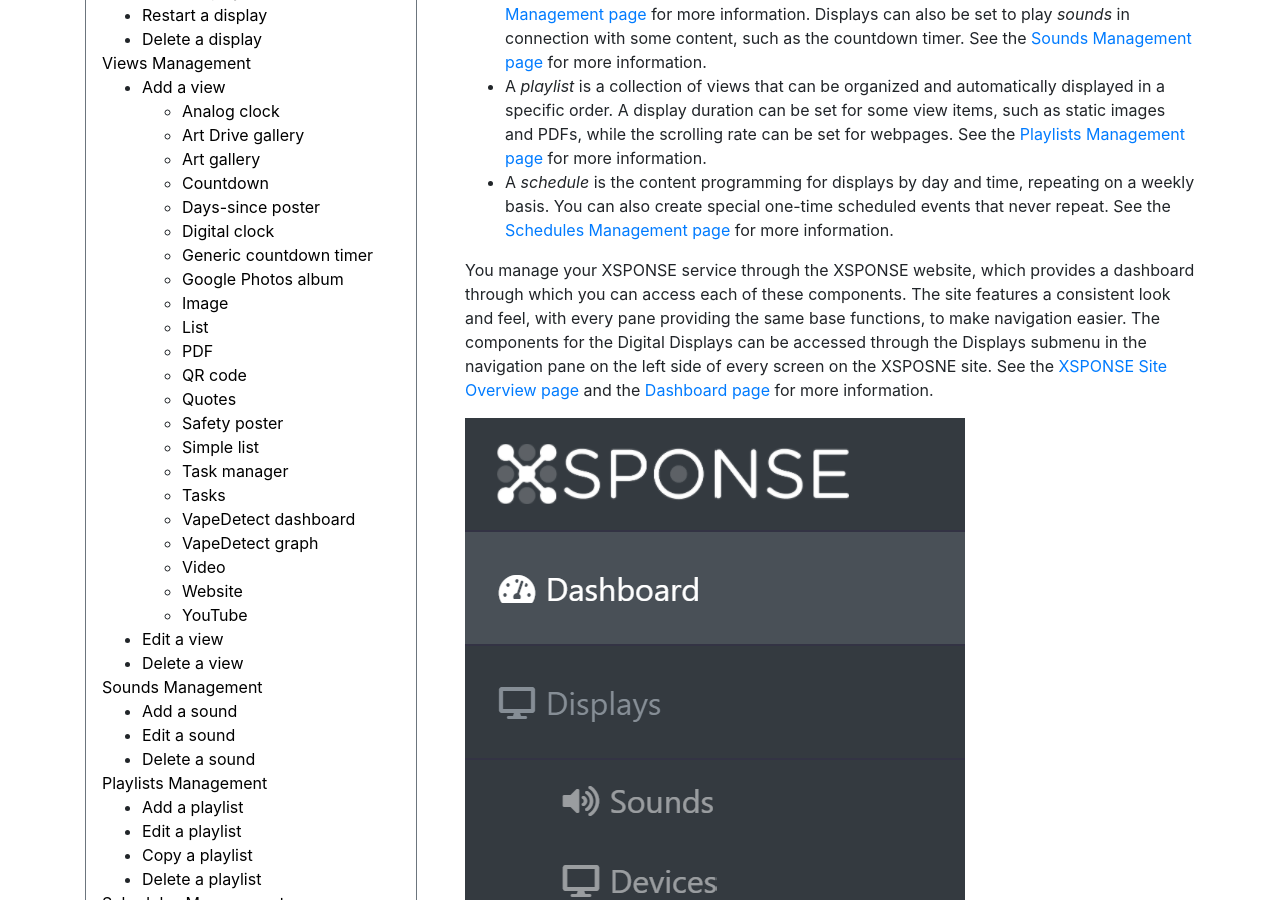
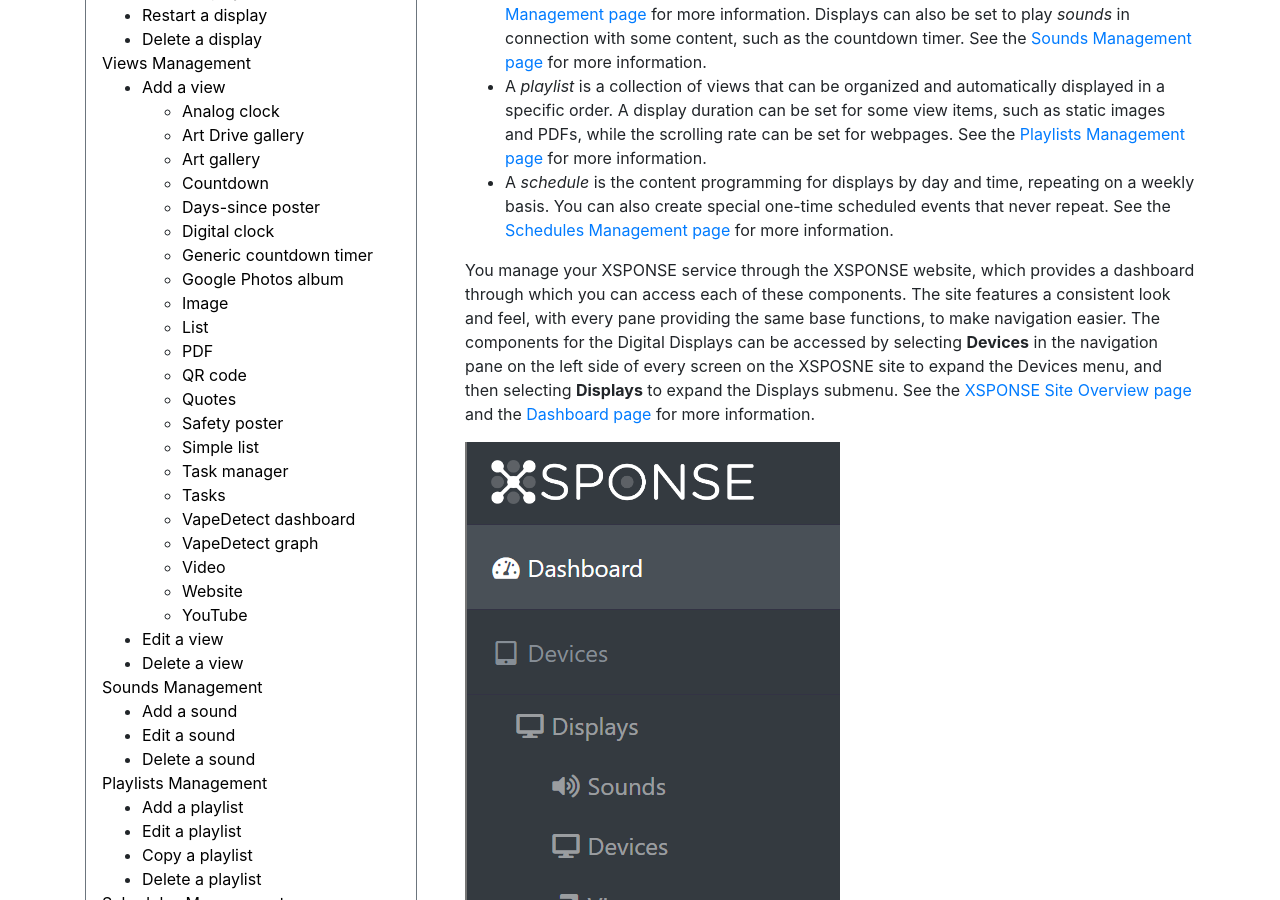
Before and after one commit to NrsSystems/docs, a Jekyll site: the page built from digital-displays/about-digital-displays.md, in a window 1280 px wide and 900 px high, scrolled down 525 px. Built offline with Jekyll 4.4.1, drawn with Linux system fonts in a browser that asks for light colours; our own code applies the rules of GitHub Pages for plain Markdown files.

Commit message:
Update about-digital-displays.md
Revised text for updated UI screenshots

```diff
--- a/digital-displays/about-digital-displays.md
+++ b/digital-displays/about-digital-displays.md
@@ -9,9 +9,9 @@ Before you get started, it is important to understand how the system is designed
 - A _playlist_ is a collection of views that can be organized and automatically displayed in a specific order. A display duration can be set for some view items, such as static images and PDFs, while the scrolling rate can be set for webpages. See the [Playlists Management page](playlists-management.md) for more information.
 - A _schedule_ is the content programming for displays by day and time, repeating on a weekly basis. You can also create special one-time scheduled events that never repeat. See the [Schedules Management page](schedules-management.md) for more information.
 
-You manage your XSPONSE service through the XSPONSE website, which provides a dashboard through which you can access each of these components. The site features a consistent look and feel, with every pane providing the same base functions, to make navigation easier. The components for the Digital Displays can be accessed through the Displays submenu in the navigation pane on the left side of every screen on the XSPOSNE site. See the [XSPONSE Site Overview page](general-ops/site-overview.md) and the [Dashboard page](general-ops/dashboard.md) for more information.
+You manage your XSPONSE service through the XSPONSE website, which provides a dashboard through which you can access each of these components. The site features a consistent look and feel, with every pane providing the same base functions, to make navigation easier. The components for the Digital Displays can be accessed by selecting **Devices** in the navigation pane on the left side of every screen on the XSPOSNE site to expand the Devices menu, and then selecting **Displays** to expand the Displays submenu. See the [XSPONSE Site Overview page](general-ops/site-overview.md) and the [Dashboard page](general-ops/dashboard.md) for more information.
 
-![image of Displays submenu](../general-ops/nav_pane-displays_submenu.png)
+![image of Displays submenu](nav_pane-displays_submenu.png)
 
 ___
 *Return to the [Digital Displays index](index.md)*
```
